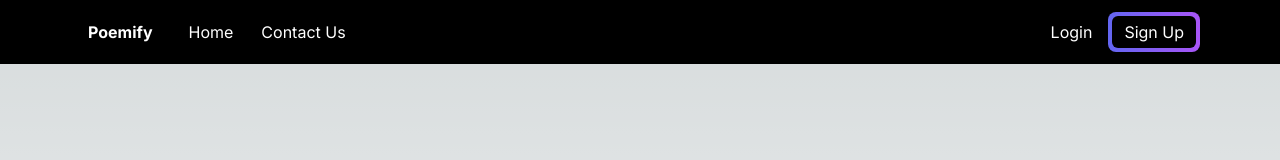
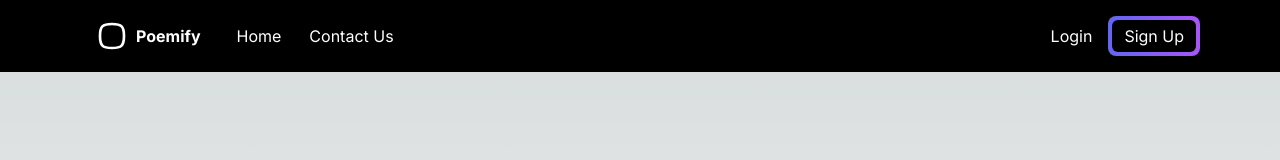
Before and after one commit to Muhammad-Owais-Warsi/Poemify, a Next.js app: page / in a window 1280 px wide. Shown: the top 160 px of the page. Built offline with nearby package versions, Linux system fonts and the light colour scheme; no server answers.

Commit message:
new logo added

```diff
--- a/src/components/header.tsx
+++ b/src/components/header.tsx
@@ -13,6 +13,20 @@ const Header = () => {
                     <div className="flex space-x-4">
                         <div>
                             <a href="/" className="flex items-center py-5 px-2 text-white hover:text-gray-200">
+                            <svg
+                                xmlns="http://www.w3.org/2000/svg"
+                                width="24"
+                                height="24"
+                                viewBox="0 0 24 24"
+                                fill="none"
+                                stroke="white"
+                                stroke-width="2"
+                                stroke-linecap="round"
+                                stroke-linejoin="round"
+                                className="w-8 h-8 mx-2"
+                            >
+                                <path d="M12 3c7.2 0 9 1.8 9 9s-1.8 9-9 9-9-1.8-9-9 1.8-9 9-9"></path>
+                            </svg>
                                 <span className="font-bold">Poemify</span>
                             </a>
                         </div>
```
